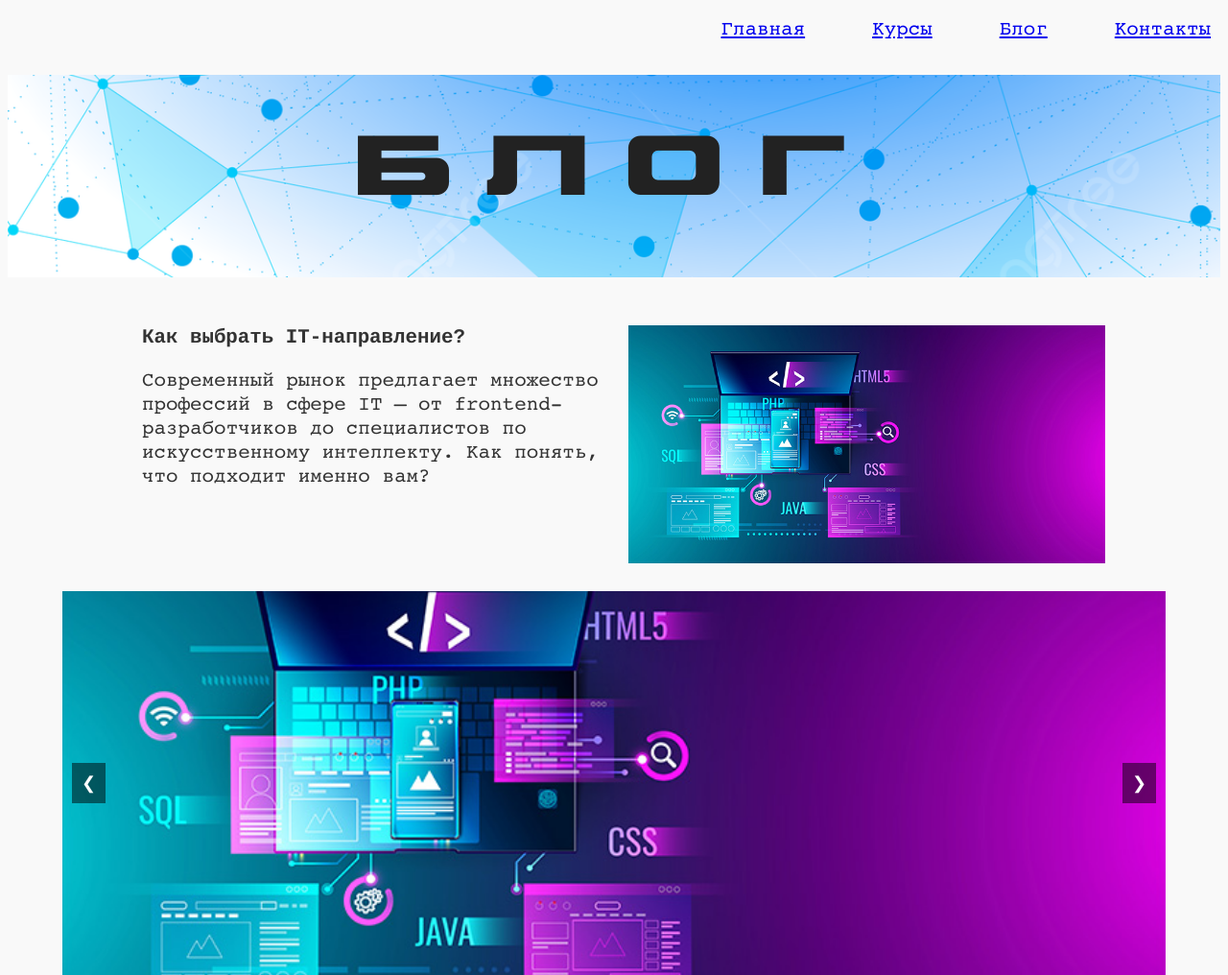
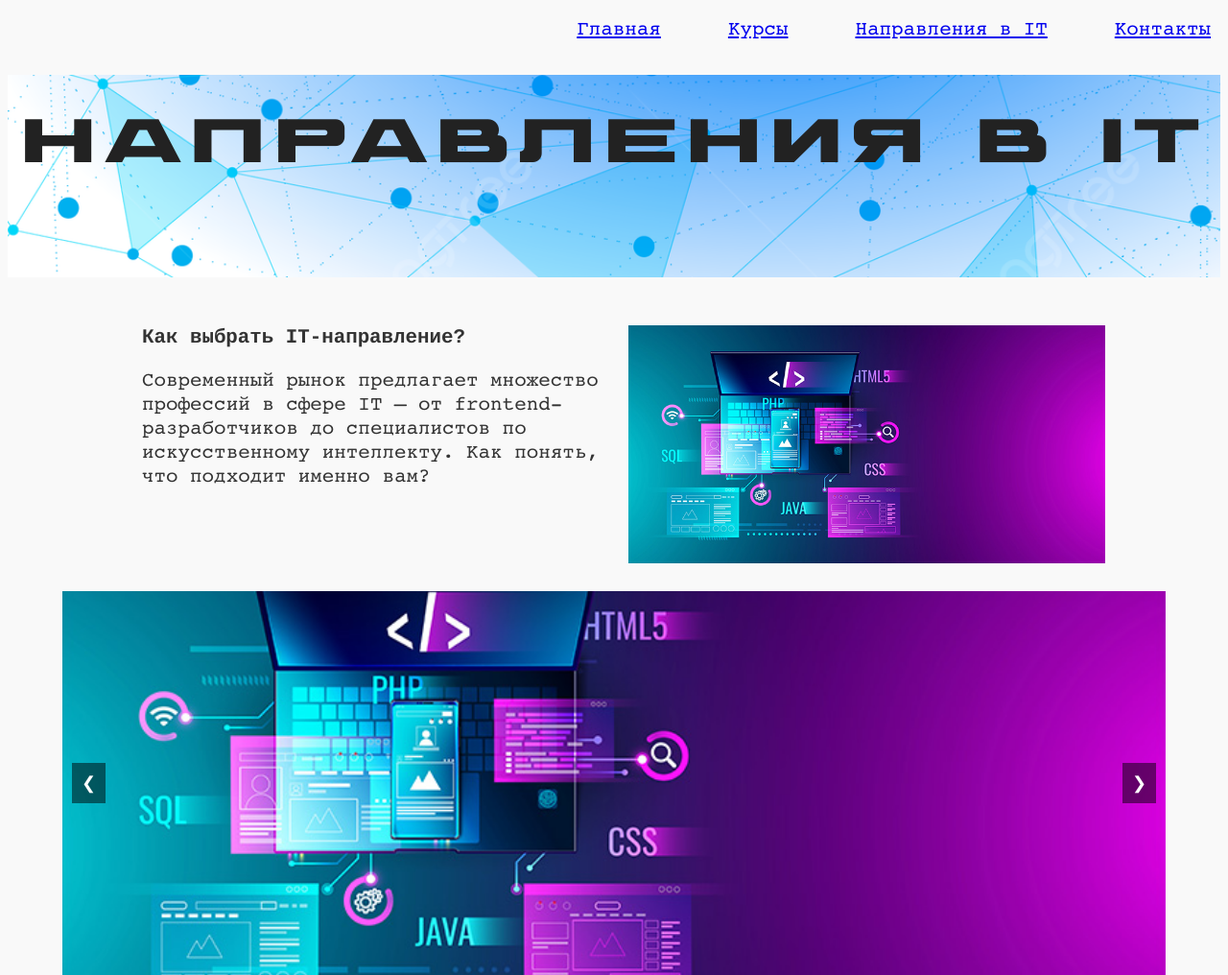
Before and after one commit to tyatyaev1vlad/exam, a plain HTML site: page blog.html in a window 1280 px wide. Shown: the top 1016 px of the page at 96% size. Drawn offline with Linux system fonts and the light colour scheme.

Commit message:
Название блока Блог переименовано в Направления в IT

```diff
--- a/blog.html
+++ b/blog.html
@@ -3,7 +3,7 @@
 <head>
   <meta charset="UTF-8" />
   <meta name="viewport" content="width=device-width, initial-scale=1.0" />
-  <title>Блог — EduON</title>
+  <title>Направления в IT — EduON</title>
   <link rel="stylesheet" href="css/1.css" />
   <link rel="stylesheet" href="font-awesome-4.7.0/css/font-awesome.min.css" />
   <link rel="stylesheet" href="css/media.css" />
@@ -20,7 +20,7 @@
   <ul class="menu">
     <li><a href="index.html">Главная</a></li>
     <li><a href="courses.html">Курсы</a></li>
-    <li><a href="blog.html">Блог</a></li>
+    <li><a href="blog.html">Направления в IT</a></li>
     <li><a href="contact.html">Контакты</a></li>
   </ul>
 </section>
@@ -31,13 +31,13 @@
     <div class="nav">
       <div class="nav-item"><a href="index.html">Главная</a></div>
       <div class="nav-item"><a href="courses.html">Курсы</a></div>
-      <div class="nav-item"><a href="blog.html">Блог</a></div>
+      <div class="nav-item"><a href="blog.html">Направления в IT</a></div>
       <div class="nav-item"><a href="contact.html">Контакты</a></div>
     </div>
   </header>
 
   <div class="bg-line">
-    <h1 class="head">БЛОГ</h1>
+    <h1 class="head">Направления в IT</h1>
   </div>
 
   <div class="line">
--- a/css/1.css
+++ b/css/1.css
@@ -65,8 +65,8 @@ header{
 .head{
     font-family: 'Palui';
     text-align: center;
-    font-size: calc(1.5rem + 5vw);
-    letter-spacing: 2rem;
+    font-size: clamp(2rem, 5vw, 4rem);
+    letter-spacing: 0.5rem;
     color: #222;
     text-shadow: none;
 }
```
Also changed, not shown: contact.html (+2 -2 lines), courses.html (+2 -2 lines), index.html (+2 -2 lines).
